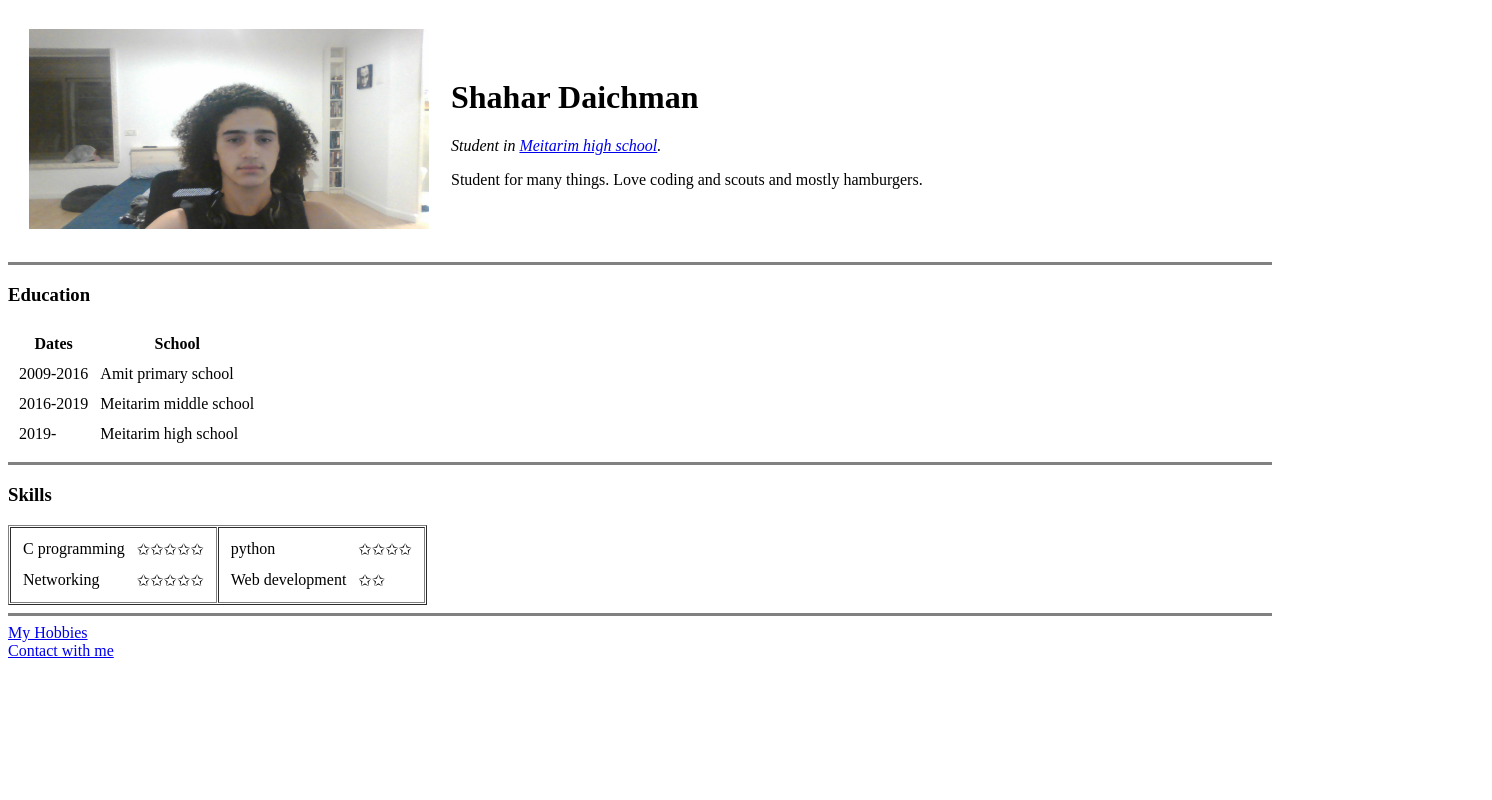
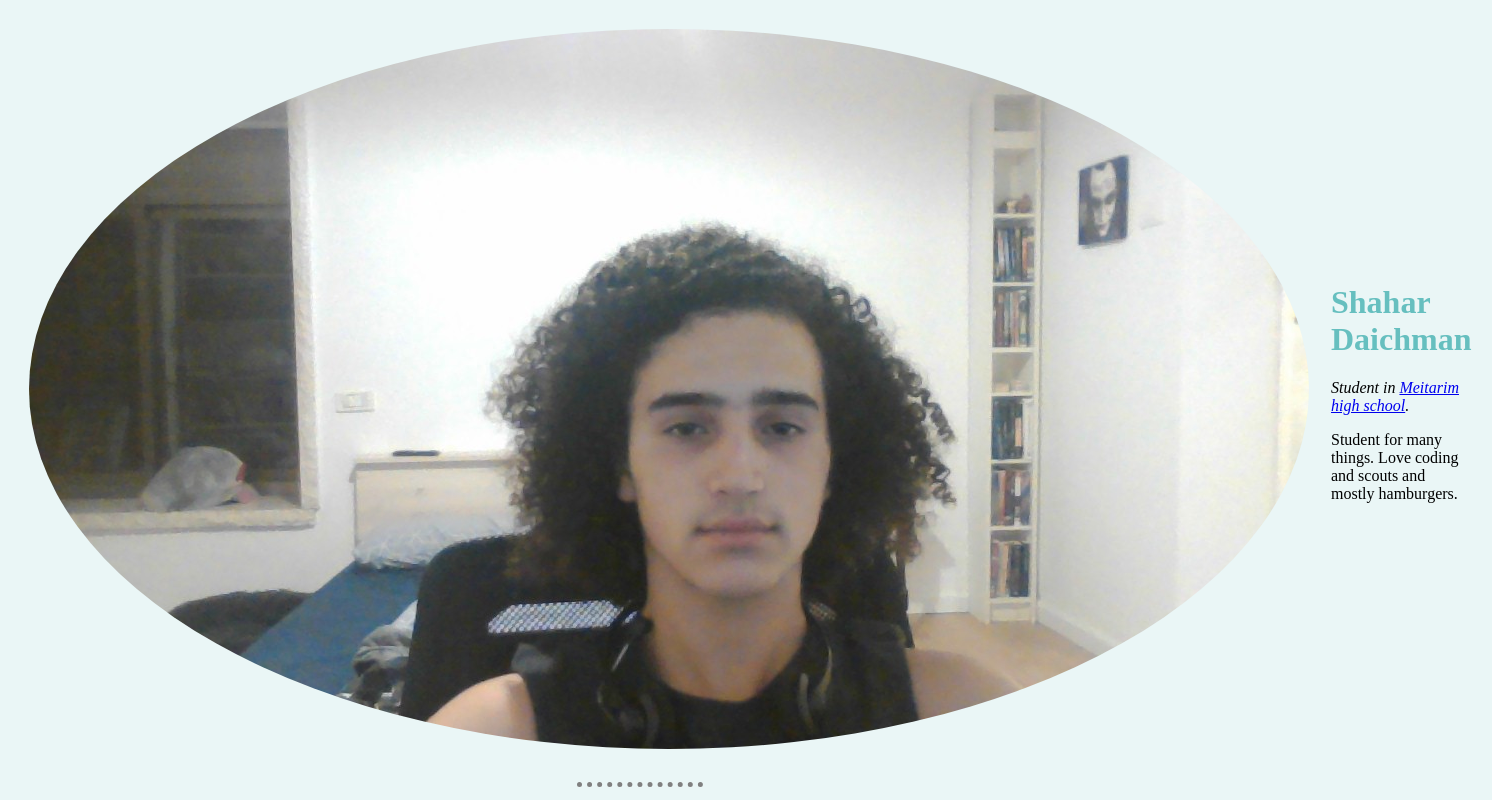
Before and after one commit to shaharDai/cv, a plain HTML site: page index.html in a window 1280 px wide. Shown: the top 800 px of the page, 1492 px wide, since content can reach past the window. Drawn offline with Linux system fonts and the light colour scheme.

Commit message:
cv save 2

```diff
--- /dev/null
+++ b/css/styles.css
@@ -0,0 +1,20 @@
+body {
+  background-color: #EAF6F6;
+}
+hr {
+  border-style: none;
+  border-top-style: dotted;
+  border-color: grey;
+  border-width: 5px;
+  width: 10%;
+}
+img {
+  height: 10%;
+  border-radius: 100%;
+}
+h1 {
+  color: #66bfbf;
+}
+h3 {
+  color: #66bfbf;
+}
--- a/index.html
+++ b/index.html
@@ -4,16 +4,19 @@
 <head>
   <meta charset="utf-8">
   <title>Shahar's Personal Website</title>
+  <link rel="stylesheet" href="css\styles.css">
 </head>
 
 <body>
   <table cellspacing="20">
     <tr>
-      <td><img src="images\shahar.jpg" alt="my picture" height="200" width="400"></td>
+      <td><img src="images\shahar.jpg" alt="my picture"></td>
       <td>
         <h1>Shahar Daichman</h1>
         <p>
-          <em>Student in <a href="https://brancoweiss.org.il/blog/school/schools/%D7%91%D7%AA%D7%99-%D7%A1%D7%A4%D7%A8-%D7%A9%D7%A9-%D7%A9%D7%A0%D7%AA%D7%99%D7%99%D7%9D/%D7%91%D7%A8%D7%A0%D7%A7%D7%95-%D7%95%D7%99%D7%99%D7%A1-%D7%9E%D7%99%D7%AA%D7%A8%D7%99%D7%9D-%D7%9E%D7%99%D7%AA%D7%A8/">Meitarim high school</a>.</em> <br>
+          <em>Student in <a
+              href="https://brancoweiss.org.il/blog/school/schools/%D7%91%D7%AA%D7%99-%D7%A1%D7%A4%D7%A8-%D7%A9%D7%A9-%D7%A9%D7%A0%D7%AA%D7%99%D7%99%D7%9D/%D7%91%D7%A8%D7%A0%D7%A7%D7%95-%D7%95%D7%99%D7%99%D7%A1-%D7%9E%D7%99%D7%AA%D7%A8%D7%99%D7%9D-%D7%9E%D7%99%D7%AA%D7%A8/">Meitarim
+              high school</a>.</em> <br>
         </p>
         <p>
           Student for many things. Love coding and scouts and mostly hamburgers.
@@ -21,7 +24,7 @@
       </td>
     </tr>
   </table>
-  <hr size="3" noshade>
+  <hr>
   <h3>Education</h3>
   <table cellspacing="10">
     <thead>
@@ -45,7 +48,7 @@
       </tr>
     </tbody>
   </table>
-  <hr size="3" noshade>
+  <hr>
   <h3>Skills</h3>
   <table cellspacing="1" border="1">
     <tr>
@@ -76,7 +79,7 @@
     </tr>
   </table>
 
-  <hr size="3" noshade>
+  <hr>
   <a href="hobbies.html">My Hobbies</a>
   <br>
   <a href="contacts.html">Contact with me</a>
```
Also changed, not shown: contacts.html (+3 -1 lines), hobbies.html (+2 -1 lines).
